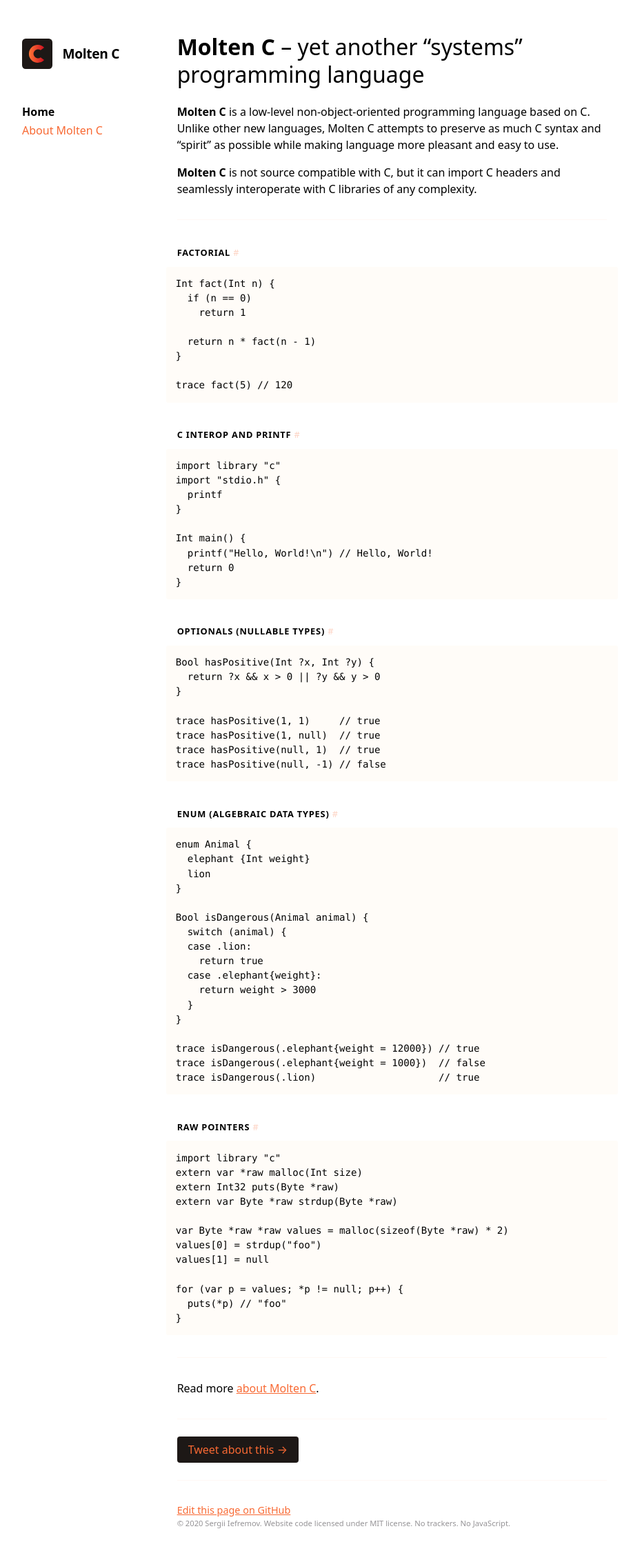
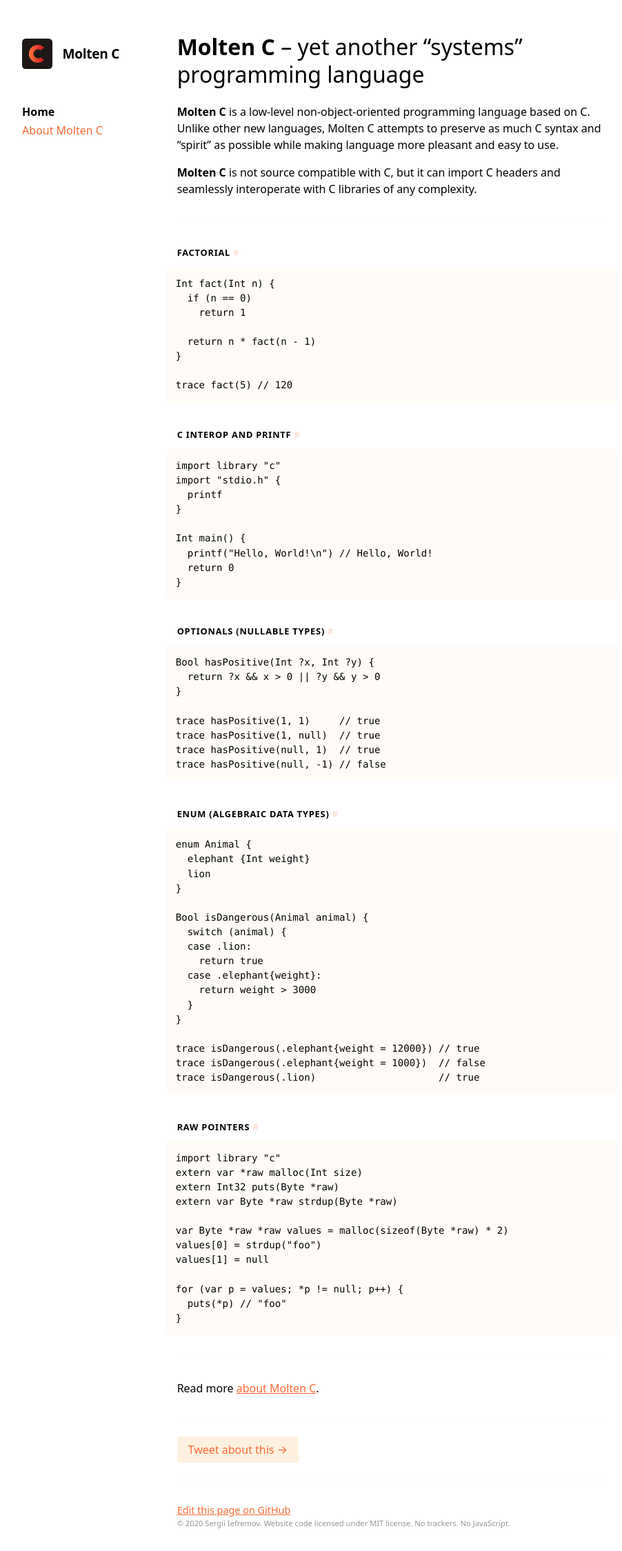
Before and after one commit to iefserge/moltenc.dev, a Jekyll site: the page built from index.md, in a window 1280 px wide. Shown: the whole page at 69% size, without its empty margins (184-1086 px from the left). Built offline with Jekyll 4.4.1, drawn with Linux system fonts in a browser that asks for light colours.

Commit message:
Update button style

```diff
--- a/_sass/text.scss
+++ b/_sass/text.scss
@@ -57,7 +57,7 @@ pre {
 
 .btn {
   color: #f86933;
-  background-color: #1d1816;
+  background-color: #fff1df;
   background-image: none;
   box-shadow: 0 0 0 0 black !important;
   font-weight: 400;
@@ -73,4 +73,5 @@ pre {
   line-height: 1.5;
   border-width: 0;
   border-radius: 4px;
+  margin-right: 0.5em;
 }
```
